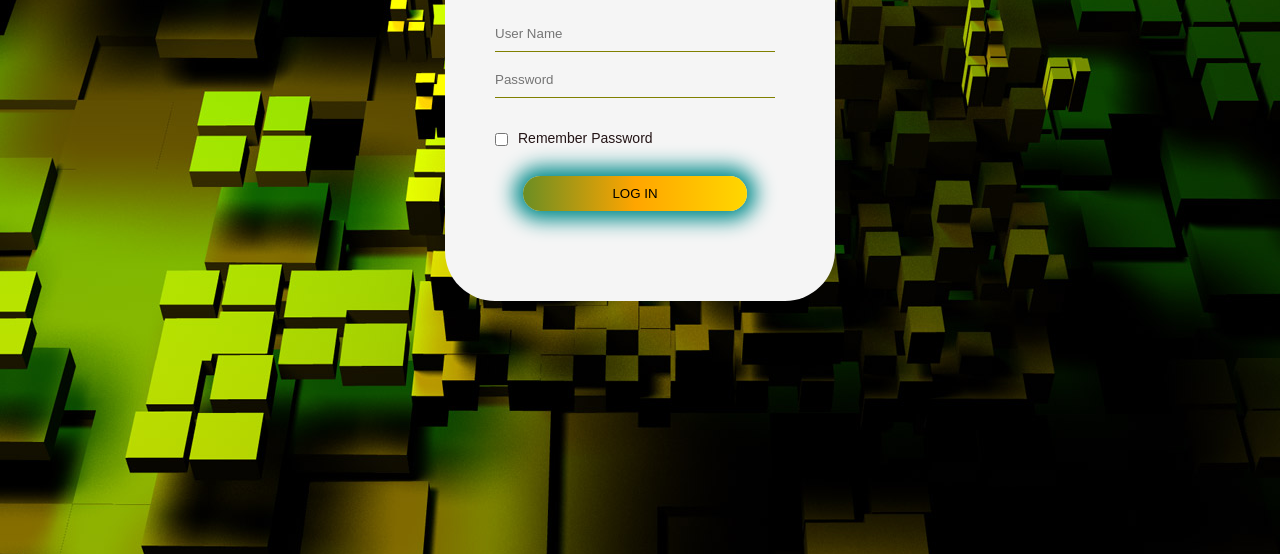
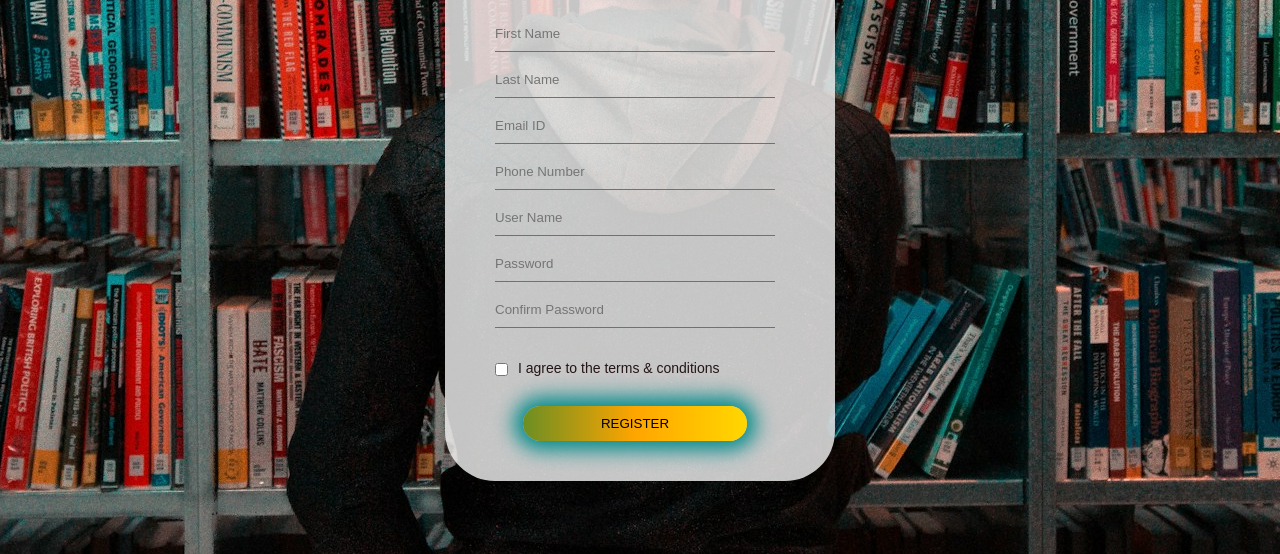
Before and after one commit to krkart/Sign-up-Form, a plain HTML site: page index.html in a window 1280 px wide. Shown: the part 246-800 px from the top of the page. Drawn offline with Linux system fonts and the light colour scheme.

Commit message:
basic sign in/up design updated

```diff
--- a/index.html
+++ b/index.html
@@ -1,5 +1,6 @@
 <!DOCTYPE html>
 <html lang="en">
+
 <head>
     <meta charset="UTF-8">
     <meta http-equiv="X-UA-Compatible" content="IE=edge">
@@ -7,13 +8,14 @@
     <title>Login/Registration Form</title>
     <link rel="stylesheet" href="style.css">
 </head>
+
 <body>
     <div class="container">
         <div class="formContainer">
             <div class="buttonGroup">
                 <div id="btn"></div>
+                <button type="button" class="toggle_btn" onclick="register()">SIGN UP</button>
                 <button type="button" class="toggle_btn" onclick="login()">SIGN IN</button>
-                <button type="button" class="toggle_btn" onclick="register()">SIGN UP</button>
             </div>
             <div class="icons">
                 <img src="./icons/fb.png">
@@ -21,16 +23,25 @@
                 <img src="./icons/insta.png">
                 <img src="./icons/youtube.png">
             </div>
-            <form action="" id="login" class="formGroup">
+            <form action="" id="register" class="formGroup">
+                <h4 class="note"><br>
+                    Dear Member, <br><br>Welcome back! Please return or renew the book(s) in 14 days from the date you borrowed. You can borrow upto 3 books at the same time and renew them upto 2 times. Happy Reading!
+                    <br><br>
+                </h4>
+                <br>
                 <input type="text" class="inputArea" placeholder="User Name" required>
                 <input type="text" class="inputArea" placeholder="Password" required>
                 <input type="checkbox" class="checkBox"><span>Remember Password</span>
                 <button type="submit" class="submit_btn">LOG IN</button>
             </form>
-            <form action="" id="register" class="formGroup">
+            <form action="" id="login" class="formGroup">
+                <input type="text" class="inputArea" placeholder="First Name" required>
+                <input type="text" class="inputArea" placeholder="Last Name" required>
+                <input type="email" class="inputArea" placeholder="Email ID" required>
+                <input type="tel" class="inputArea" placeholder="Phone Number" required>
                 <input type="text" class="inputArea" placeholder="User Name" required>
-                <input type="text" class="inputArea" placeholder="Email ID" required>
-                <input type="text" class="inputArea" placeholder="Password" required>
+                <input type="password" class="inputArea" placeholder="Password" required>
+                <input type="password" class="inputArea" placeholder="Confirm Password" required>
                 <input type="checkbox" class="checkBox"><span>I agree to the terms & conditions</span>
                 <button type="submit" class="submit_btn">REGISTER</button>
             </form>
@@ -38,4 +49,5 @@
     </div>
     <script src="main.js"></script>
 </body>
+
 </html>
--- a/main.js
+++ b/main.js
@@ -4,13 +4,13 @@ let mylogin = document.getElementById('login');
 let myreg = document.getElementById('register');
 let mybtn = document.getElementById('btn');
 
-login = () =>{
+register = () => {
     mylogin.style.left = '50px';
     myreg.style.left = '500px';
     mybtn.style.left = '0px';
 }
 
-register = () =>{
+login = () => {
     mylogin.style.left = '-450px';
     myreg.style.left = '50px';
     mybtn.style.left = '110px';
--- a/style.css
+++ b/style.css
@@ -1,38 +1,50 @@
-*{
+* {
     margin: 0;
     padding: 0;
     font-family: sans-serif;
 }
 
 :root {
-    --btn-bg: linear-gradient(to right,olivedrab,orange,gold);
+    --btn-bg: linear-gradient(to right, olivedrab, orange, gold);
     --btn-border: darkcyan;
 }
-.container{
+
+.container {
     height: 100%;
     width: 100%;
-    background-image: url(./images/minecraft.jpg);
+    background-image: url(./images/library.jpg);
     position: absolute;
     background-position: center;
 }
-.formContainer{
+
+h4 {
+    font-family:'Courier New', Courier, monospace;
+    color: darkolivegreen;
+    padding: 0 10px;
+    border-top: 1px solid olive;
+    border-bottom: 1px solid olive;
+}
+
+.formContainer {
     width: 380px;
-    height: 460px;
+    height: 640px;
     position: relative;
     margin: 6% auto;
-    background: whitesmoke;
+    background: rgba(245, 245, 245, 0.8);
     padding: 5px;
     border-radius: 50px;
     overflow: hidden;
 }
-.buttonGroup{
+
+.buttonGroup {
     width: 210px;
     margin: 34px auto;
     position: relative;
     box-shadow: 0 0 20px 9px var(--btn-border);
     border-radius: 30px;
 }
-.toggle_btn{
+
+.toggle_btn {
     padding: 10px 25px;
     background: transparent;
     border: 0;
@@ -40,7 +52,8 @@
     position: relative;
     cursor: pointer;
 }
-#btn{
+
+#btn {
     top: 0;
     left: 0;
     position: absolute;
@@ -48,13 +61,16 @@
     height: 100%;
     background: var(--btn-bg);
     border-radius: 30px;
+    box-shadow: 0 0 10px 2px olive;
     transition: .5s;
 }
-.icons{
+
+.icons {
     margin: 30px auto;
     text-align: center;
 }
-.icons img{
+
+.icons img {
     width: 35px;
     margin: 0 12px;
     padding: 5px 5px;
@@ -62,13 +78,15 @@
     box-shadow: 0 0 10px 2px olivedrab;
     border-radius: 30px;
 }
-.formGroup{
+
+.formGroup {
     top: 180px;
     position: absolute;
     width: 280px;
     transition: .5s;
 }
-.inputArea{
+
+.inputArea {
     width: 100%;
     padding: 10px 0;
     margin: 5px 0;
@@ -77,16 +95,19 @@
     outline: none;
     background: transparent;
 }
-.checkBox{
+
+.checkBox {
     margin: 30px 10px 30px 0;
 }
-span{
-    color: rgb(36,21,22);
+
+span {
+    color: rgb(36, 21, 22);
     font-size: 14px;
     bottom: 65px;
     position: absolute;
 }
-.submit_btn{
+
+.submit_btn {
     width: 80%;
     padding: 10px 30px;
     cursor: pointer;
@@ -98,9 +119,11 @@ span{
     border: 0;
     outline: none;
 }
-#login{
+
+#login {
     left: 50px;
 }
-#register{
+
+#register {
     left: 500px;
 }
```
Also changed, not shown: images/library.jpg (added), images/minecraft.jpg (deleted).
